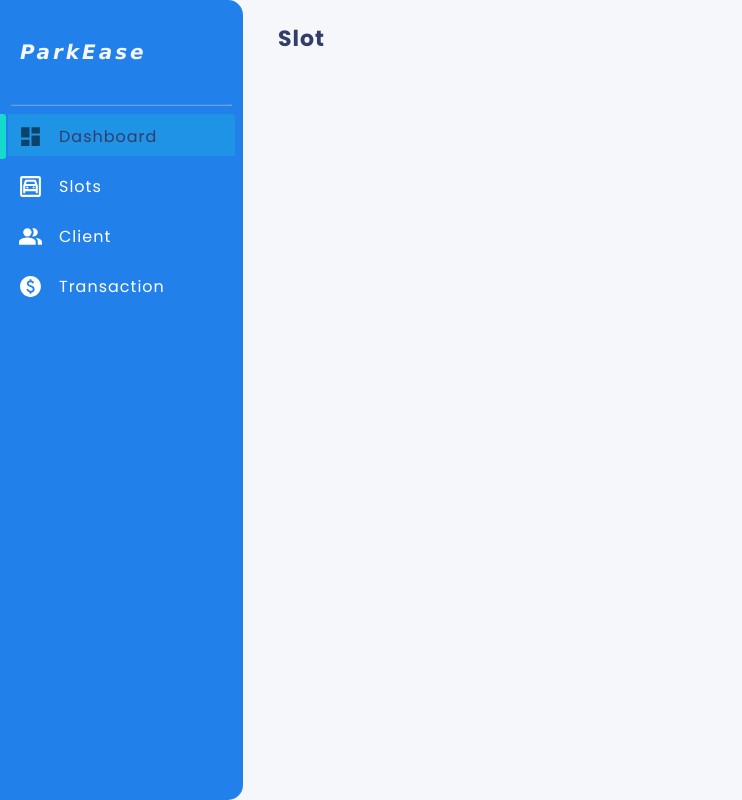
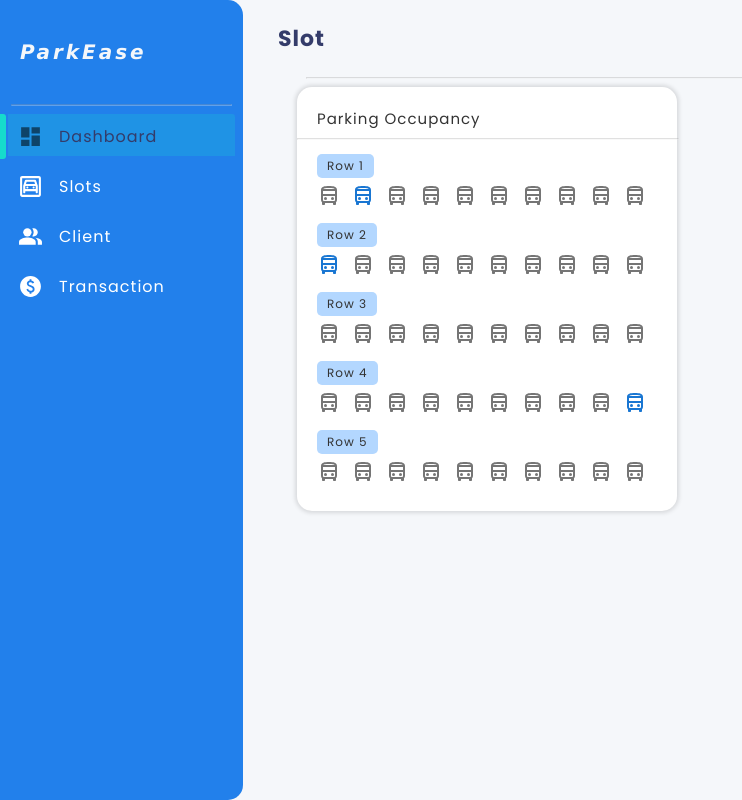
Before and after one commit to froyd03/Parking-Managment-System, a React (Vite) app: page /slot in a window 1280 px wide. Shown: the whole page, without its empty margins (0-742 px from the left). Built offline with nearby package versions, Linux system fonts and the light colour scheme.

Commit message:
parking slot monitoring feature

```diff
--- /dev/null
+++ b/src/pages/Slot/Slot.css
@@ -0,0 +1,40 @@
+
+.occupancyTable{
+    background-color: #FFFF;
+    width: max-content;
+    padding: 20px;
+    position: relative;
+    border-radius: 15px;
+    margin-left: 4%;
+    box-shadow: 0px 0px 4px 2px rgba(0, 0, 0, 0.123);
+}
+
+.occupancyTable p{
+    margin: 0;
+}
+
+.occupancyTable hr{
+    position: absolute;
+    left: 0;
+    width: 100%;
+}
+
+.eachRow p{
+    padding:3px 10px;
+    font-size: 12px;
+    margin-bottom: .5em;
+    width:max-content;
+    border-radius: 5px;
+    background-color: #B3D7FF;
+}
+
+.icon{
+    margin-right: 10px;
+}
+
+.rows{
+    margin-top: 1.5rem;
+    display: flex;
+    flex-direction: column;
+    gap: .5rem;
+}
--- a/src/pages/Slot/Slot.jsx
+++ b/src/pages/Slot/Slot.jsx
@@ -1,9 +1,52 @@
-
+import { useRef } from 'react';
+import '../Slot/Slot.css'
+import DirectionsBusOutlinedIcon from '@mui/icons-material/DirectionsBusOutlined';
 
 export default function Slot(){
+    const totalSlot = 50;
+    const column = 10;
+    const Row = totalSlot / column;;
+
+    const index = [1, 10, 39];
+    const iconRef = useRef([]);
+
+    function occupied(i){
+        let isEqual;
+        for(let j = 0; j < index.length; j++){
+            isEqual = true;
+            if(index[j] != i) isEqual = false;
+            else break;
+        }
+        return isEqual ? 'primary':'action';
+    }
+
     return(
         <section>
            <h3>Slot</h3>
+           <hr />
+           <div className="occupancyTable">
+                <p>Parking Occupancy</p>
+                <hr />
+                <div className="rows">
+                    {Array.from({length: Row}, (_, rowIndex) => (
+                            <div key={rowIndex} className="eachRow" >
+                                <div>
+                                    <p>Row {rowIndex+1}</p>
+                                    <span className='carsIcon'>
+                                        {Array.from({length: column}, (_, colIndex) => (
+                                            <DirectionsBusOutlinedIcon
+                                                color={occupied(rowIndex * column + colIndex)}
+                                                key={colIndex}
+                                                className='icon'
+                                                ref={(el) => iconRef.current[rowIndex * column + colIndex] = el}/>
+                                        ))}
+                                    </span>
+                                </div>
+                            </div>
+                        ))}
+                </div>
+
+           </div>
         </section>
     )
 }
```
